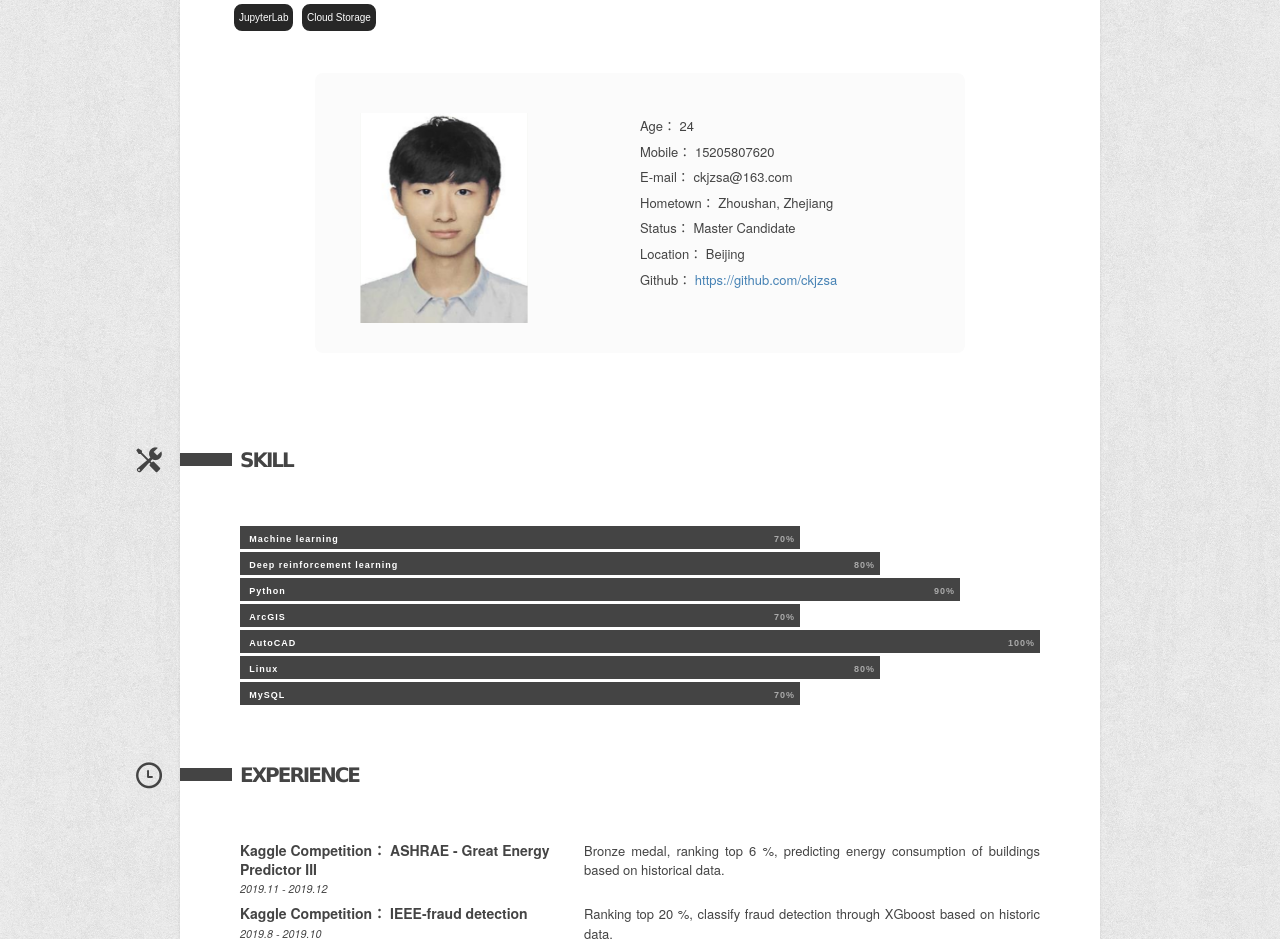
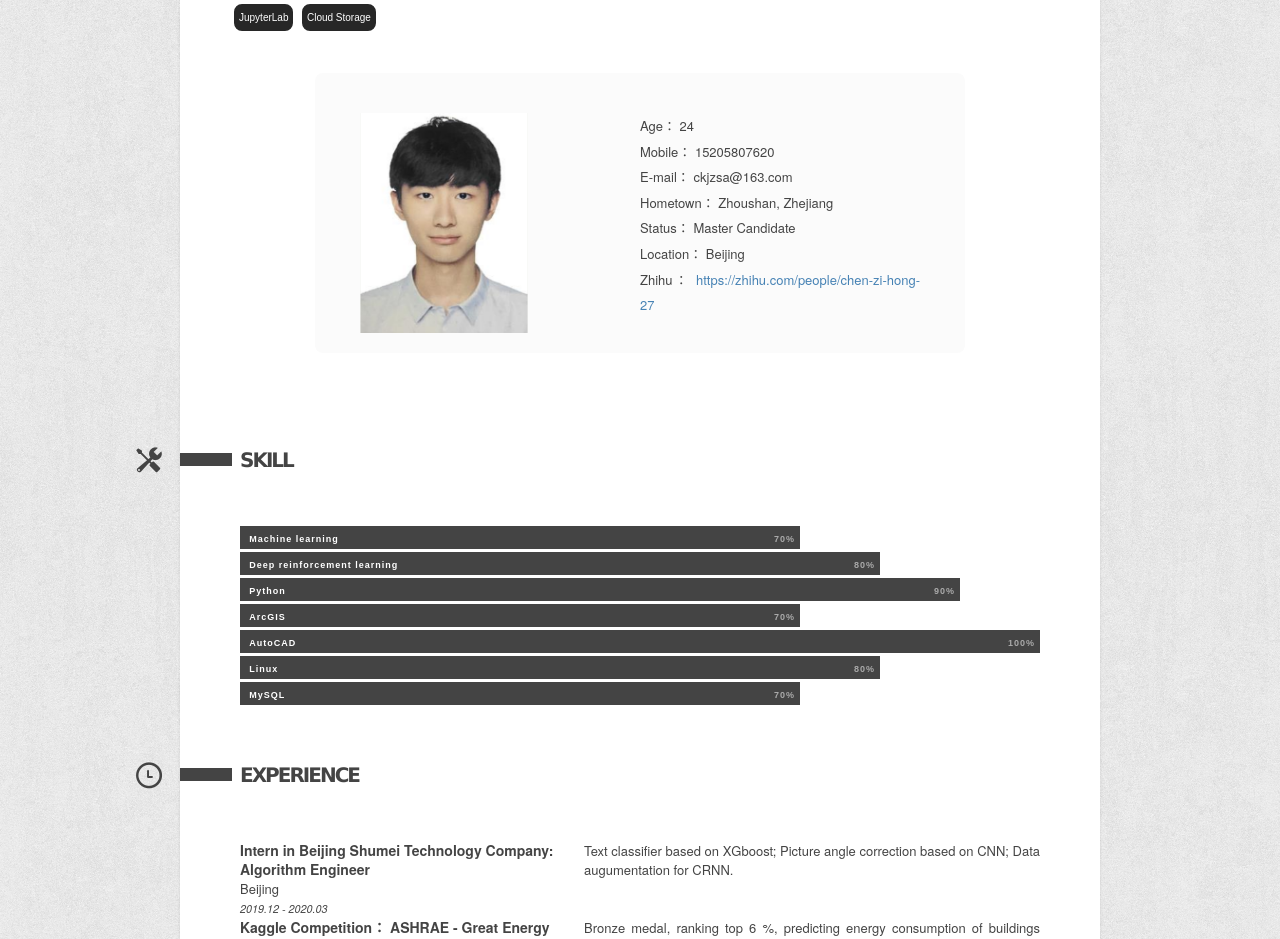
Before and after one commit to ckjzsa/ckjzsa.github.io, a plain HTML site: page index.html in a window 1280 px wide. Shown: the part 161-1100 px from the top of the page. Drawn offline with Linux system fonts and the light colour scheme.

Commit message:
Update index.html

```diff
--- a/index.html
+++ b/index.html
@@ -54,7 +54,7 @@ button.pos_left
 <!--BIO PARAGRAPH-->
 <div id="aboutme">
 	<div class="imgwap">
-		<img alt="" class="avatar width-full rounded-2" height="210" src="images/touxiang.jpg" width="168">
+		<img alt="" class="avatar width-full rounded-2" height="220" src="images/touxiang.jpg" width="168">
 	</div>
 	<p>
 	<span>Age： 	24<br/>
@@ -65,9 +65,12 @@ button.pos_left
 	Location： 	Beijing<br/>
 <!--	工作年限： 	0年<br/>-->
 <!--	期望职位： 	赏口饭吃就行<br/>-->
-	Github：
-	<a href="https://github.com/ckjzsa">
-			https://github.com/ckjzsa <br/>
+	<!-- Github： -->
+	<!-- <a href="https://github.com/ckjzsa"> -->
+			<!-- https://github.com/ckjzsa <br/> -->
+	Zhihu：
+	<a href="zhihu">
+			https://zhihu.com/people/chen-zi-hong-27 <br/>
 	</a>
 	</span>
 	</p>
@@ -109,6 +112,16 @@ button.pos_left
 
 <!--EXPERIENCE-->
 <ul id="jobs">
+	<li>
+		<div class="details">
+			<h3>Intern in Beijing Shumei Technology Company: Algorithm Engineer</h3>
+			<h4>Beijing</h4>
+			<h5>2019.12 - 2020.03</h5>
+		</div>
+		<p> Text classifier based on XGboost; Picture angle correction based on CNN; Data augumentation for CRNN.
+		</p>
+	</li>
+
 	<li>
 		<div class="details">
 			<h3>Kaggle Competition： ASHRAE - Great Energy Predictor III</h3>
```
